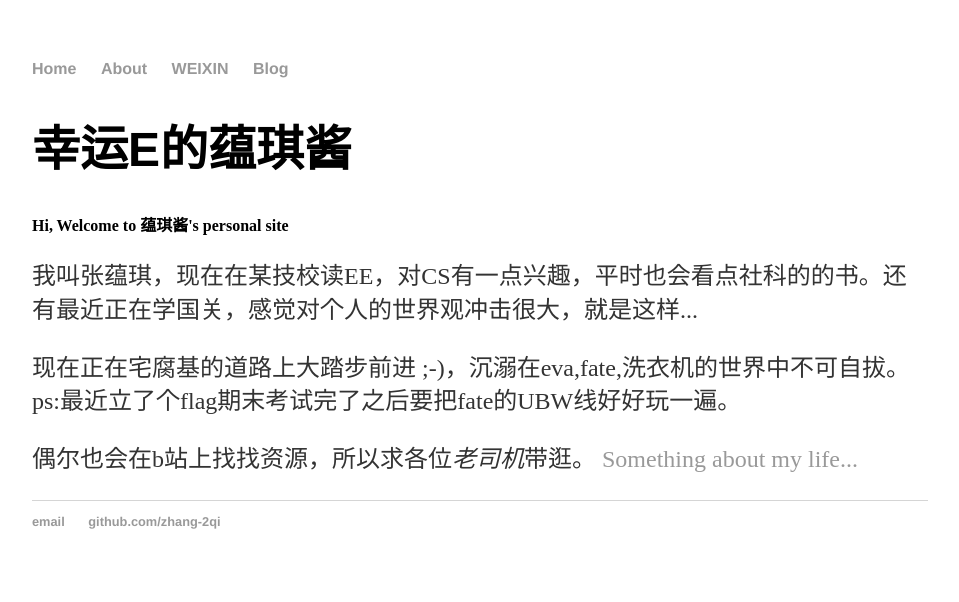
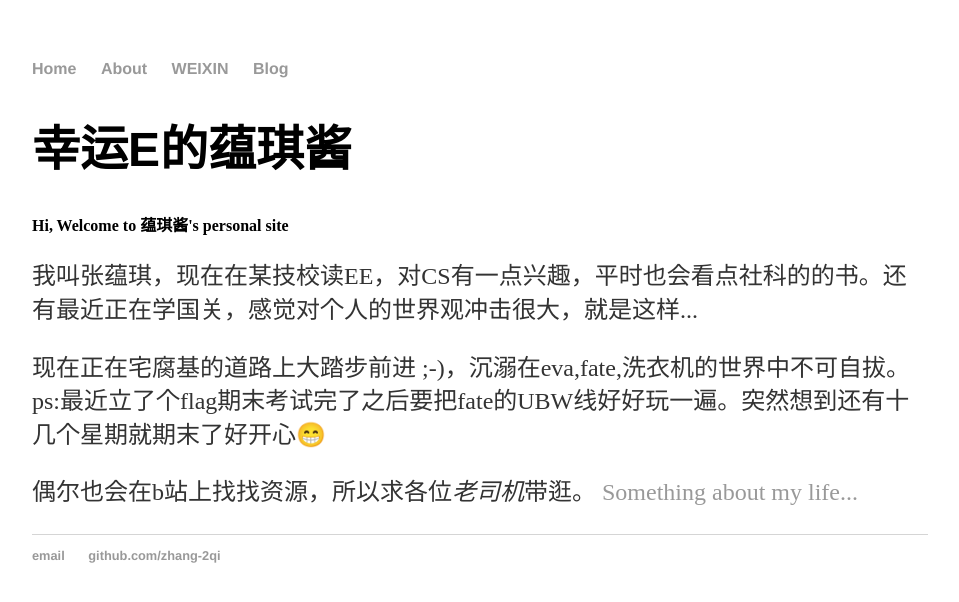
Before and after one commit to zhang-2qi/zhang-2qi.github.io, a Jekyll site: the page built from index.html, in a window 1280 px wide. Shown: the top 602 px of the page, without its empty margins (160-1119 px from the left). Built offline with Jekyll 4.4.1, drawn with Linux system fonts in a browser that asks for light colours.

Commit message:
Update index.html

```diff
--- a/index.html
+++ b/index.html
@@ -6,7 +6,7 @@ title: 幸运E的蕴琪酱
 	<h1> 幸运E的蕴琪酱</h1>
 	<h4> Hi, Welcome to 蕴琪酱's personal site </h4>
 	<p>我叫张蕴琪，现在在某技校读EE，对CS有一点兴趣，平时也会看点社科的的书。还有最近正在学国关，感觉对个人的世界观冲击很大，就是这样...</p>
-	<p>现在正在宅腐基的道路上大踏步前进 ;-)，沉溺在eva,fate,洗衣机的世界中不可自拔。ps:最近立了个flag期末考试完了之后要把fate的UBW线好好玩一遍。</p>
+	<p>现在正在宅腐基的道路上大踏步前进 ;-)，沉溺在eva,fate,洗衣机的世界中不可自拔。ps:最近立了个flag期末考试完了之后要把fate的UBW线好好玩一遍。突然想到还有十几个星期就期末了好开心😁</p>
 	<p>偶尔也会在b站上找找资源，所以求各位<em>老司机</em>带逛。
 		 <a href="/about">Something about my life...</a></p>
 </div><!-- /.blurb -->
```
